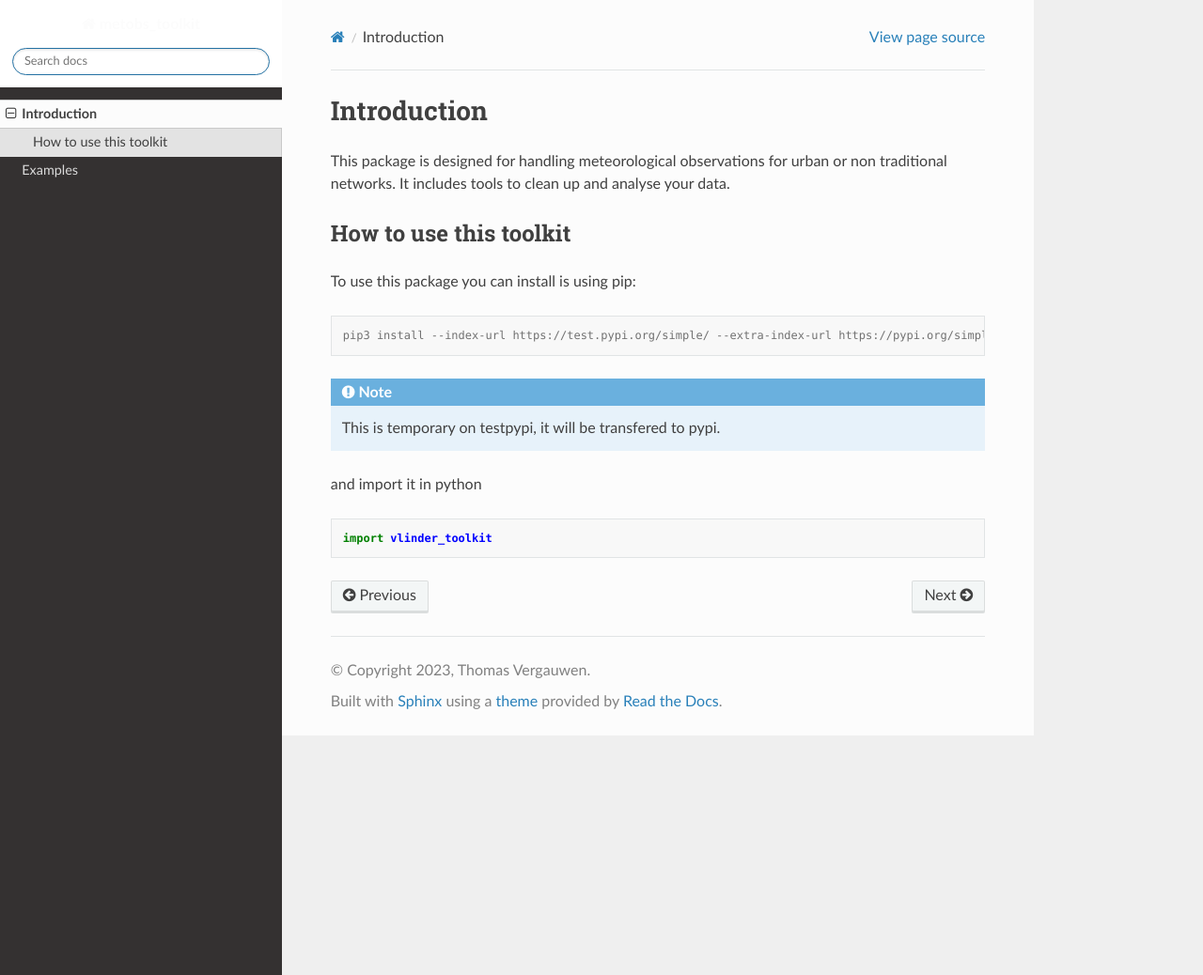
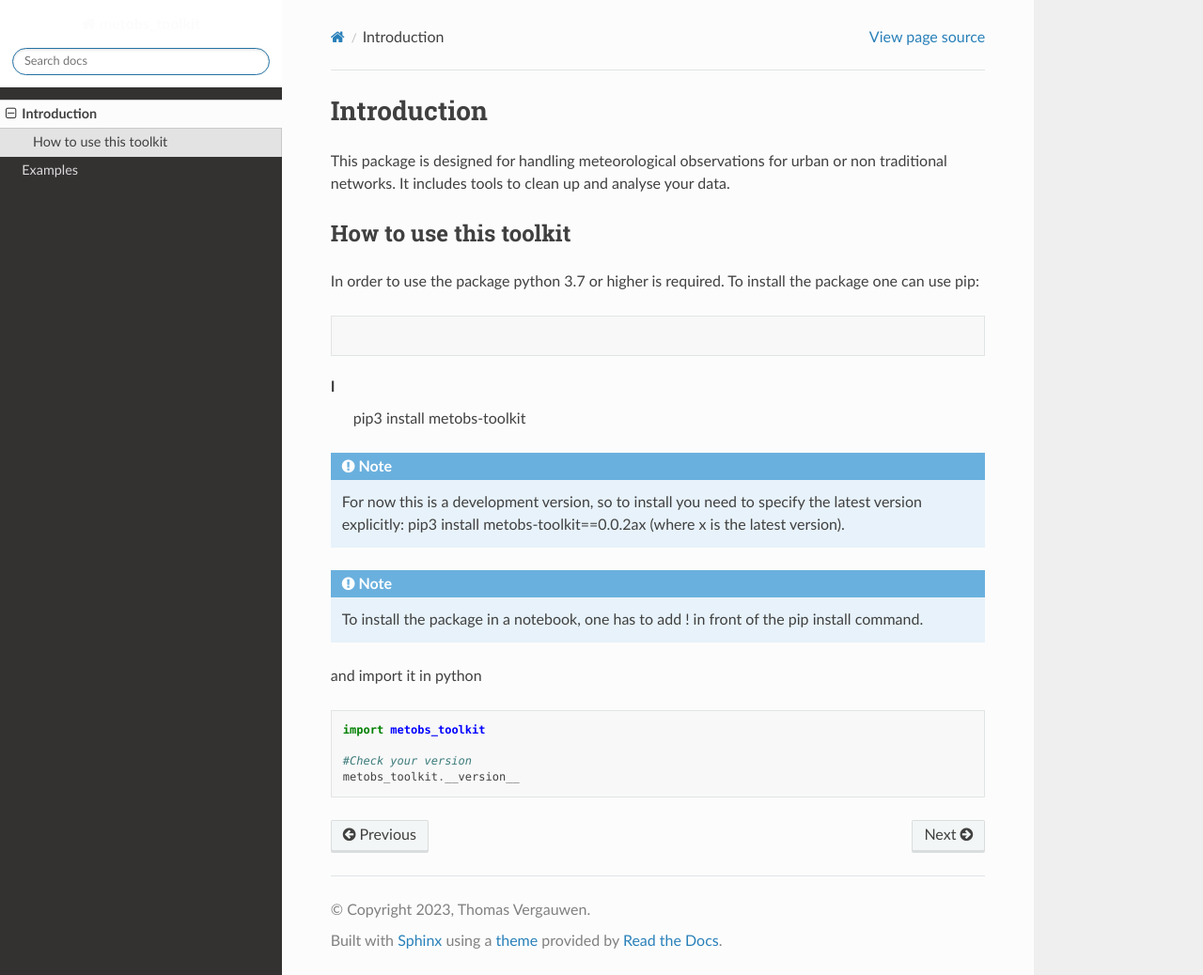
Before and after one commit to vergauwenthomas/MetObs_toolkit, a Sphinx documentation site: the page built from docs/intro.rst, in a window 1280 px wide and 1038 px high. Shown: the whole window at 94% size. Built offline with Sphinx 7.4.7 and the Read the Docs theme 2.0.0, drawn with Linux system fonts in a browser that asks for light colours; pages that are not in the unit, such as notebooks, are missing from menus.

Commit message:
update intro readme doc

```diff
--- a/docs/intro.rst
+++ b/docs/intro.rst
@@ -8,20 +8,25 @@ This package is designed for handling meteorological observations for urban or n
 
 How to use this toolkit
 =======================
-
-To use this package you can install is using pip:
+In order to use the package python 3.7 or higher is required.
+To install the package one can use pip:
 
 .. code-block:: console
-
-   pip3 install --index-url https://test.pypi.org/simple/ --extra-index-url https://pypi.org/simple metobs_toolkit --upgrade
+I
+   pip3 install metobs-toolkit
 
 .. note::
 
-   This is temporary on testpypi, it will be transfered to pypi.
+   For now this is a development version, so to install you need to specify the latest version explicitly: pip3 install metobs-toolkit==0.0.2ax (where x is the latest version).
 
+.. note::
+   To install the package in a notebook, one has to add ! in front of the pip install command.
 
 and import it in python
 
 .. code-block:: python
 
-   import vlinder_toolkit
+   import metobs_toolkit
+
+   #Check your version
+   metobs_toolkit.__version__
```
